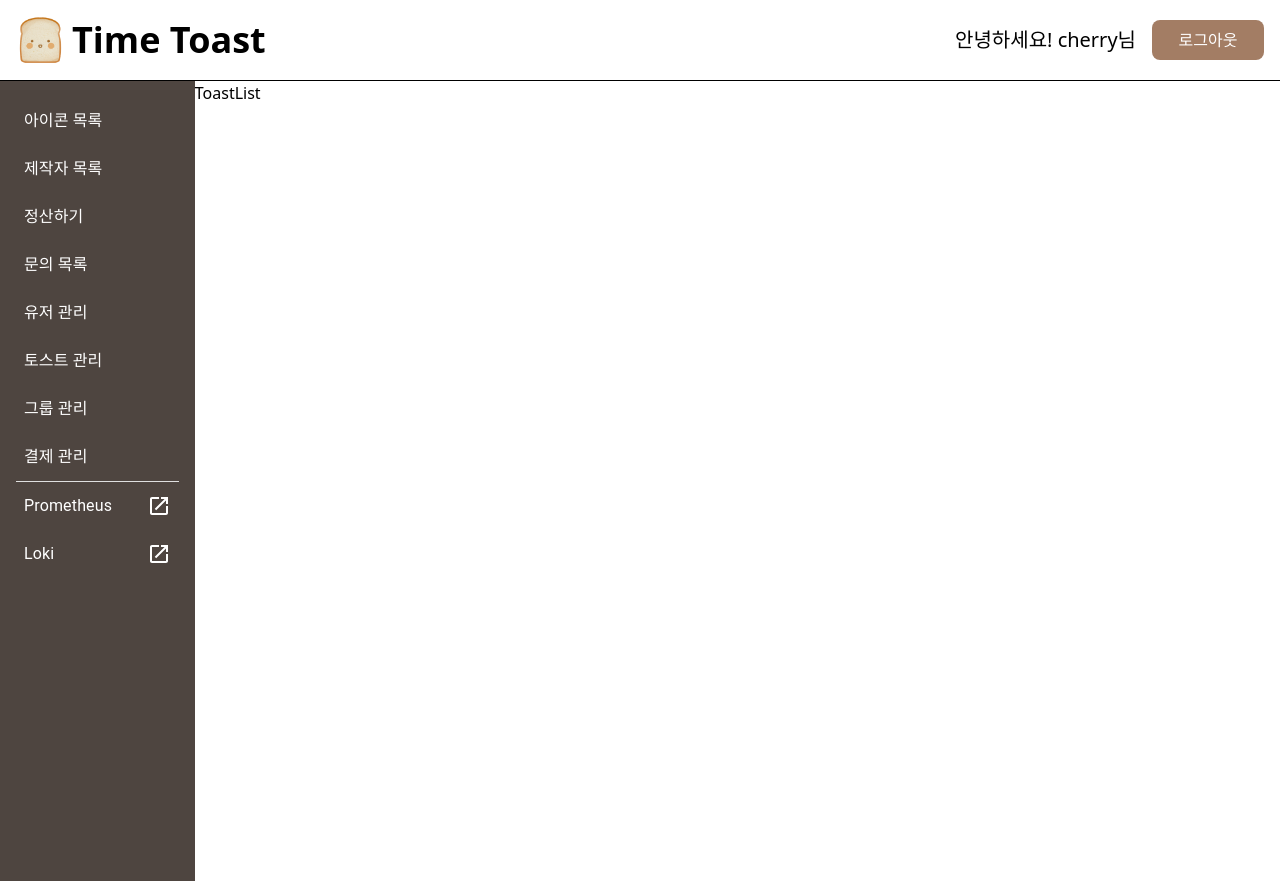
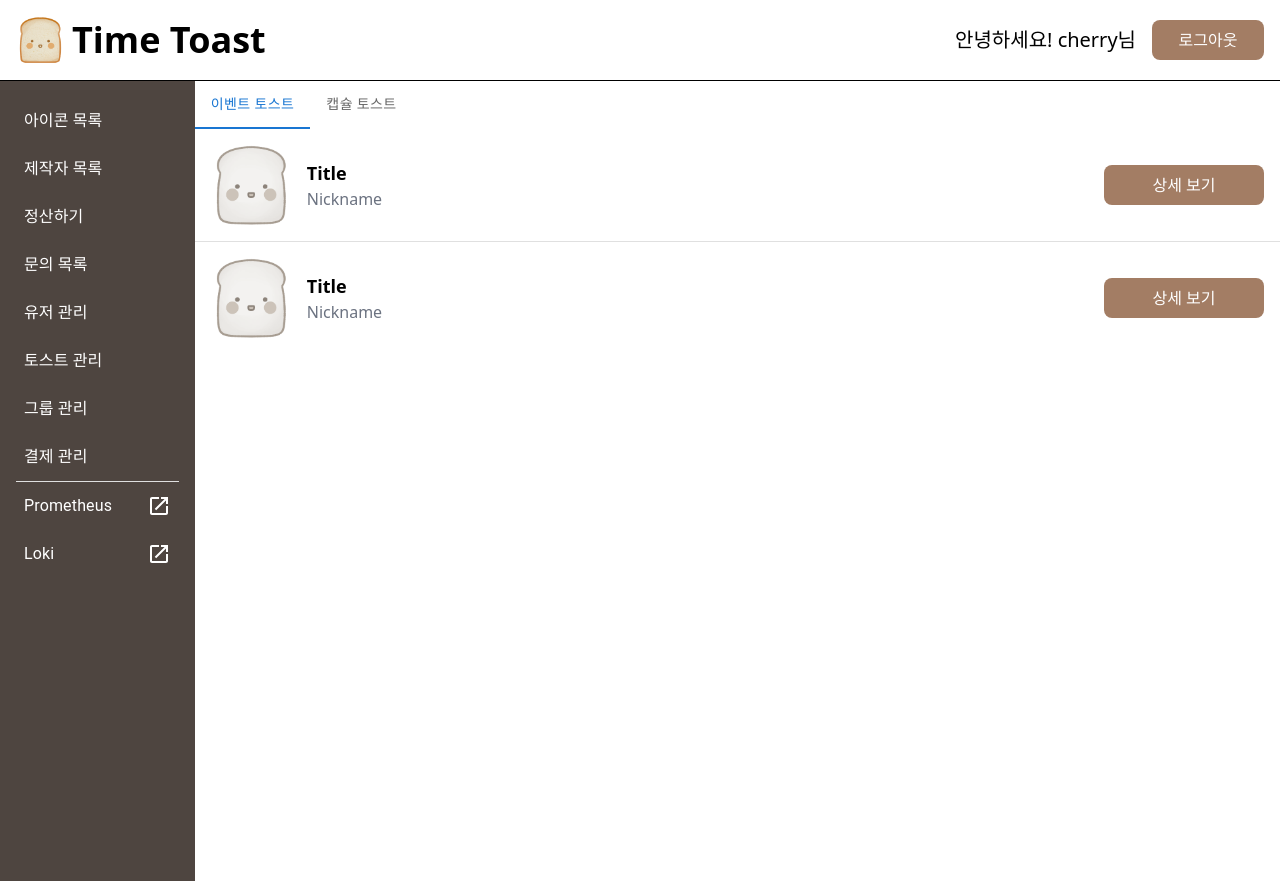
Before and after one commit to cherrywajelly/admin, a React (Vite) app: page /admin/toasts in a window 1280 px wide. Built offline with nearby package versions, Linux system fonts and the light colour scheme; no server answers; sample sign-in values are in the browser's storage.

Commit message:
🌈 Update: Admin Toast UI

```diff
--- /dev/null
+++ b/src/pages/admin/CapsuleToastDetail.tsx
@@ -0,0 +1,68 @@
+import { ReactNode, useEffect, useState } from 'react';
+import { useParams } from 'react-router-dom';
+import { CapsuleToastDetail } from '../../types/Types';
+import InfoSection from '../../sections/InfoSection';
+import PiecesSection from '../../sections/PiecesSection';
+
+const CapsuleToastDetailPage = (): ReactNode => {
+  const { id } = useParams();
+  const [capsuleToastDetail, setCapsuleToastDetail] = useState<CapsuleToastDetail>();
+
+  useEffect(() => {
+    setCapsuleToastDetail({
+      id: 1,
+      image: '/images/empty.png',
+      title: 'Title',
+      group: 'Group',
+      memoDate: '2024-01-01',
+      openDate: '2024-01-01',
+      isOpened: false,
+      capsuleToastType: 'GROUP',
+      createdAt: '2024-01-01',
+      pieces: [
+        {
+          id: 1,
+          title: 'Title',
+          image: '/images/empty.png',
+          nickname: 'Nickname',
+          createdAt: '2024-01-01',
+        },
+        {
+          id: 2,
+          title: 'Title',
+          image: '/images/empty.png',
+          nickname: 'Nickname',
+          createdAt: '2024-01-01',
+        },
+      ],
+    });
+  }, [id]);
+
+  return (
+    capsuleToastDetail && (
+      <div className="min-h-screen p-8 space-y-8">
+        <div className="flex flex-row items-center justify-between">
+          <div className="flex flex-row items-center space-x-4">
+            <img src={capsuleToastDetail.image} alt="Profile" className="w-24 h-24" />
+            <div className="flex flex-col justify-center">
+              <h1 className="text-2xl font-bold">{capsuleToastDetail.title}</h1>
+            </div>
+          </div>
+          <div className="flex flex-row items-center space-x-4"></div>
+        </div>
+        <InfoSection infos={[
+          { key: '기록 날짜', value: capsuleToastDetail.memoDate },
+          { key: '열림 날짜', value: capsuleToastDetail.openDate },
+          { key: '열림 여부', value: capsuleToastDetail.isOpened ? '열림' : '닫힘' },
+          { key: '생성 날짜', value: capsuleToastDetail.createdAt },
+          { key: '그룹', value: capsuleToastDetail.group },
+          { key: '토스트 타입', value: capsuleToastDetail.capsuleToastType },
+        ]} />
+
+        <PiecesSection pieces={capsuleToastDetail.pieces} />
+      </div>
+    )
+  );
+};
+
+export default CapsuleToastDetailPage;
--- /dev/null
+++ b/src/pages/admin/CapsuleToastList.tsx
@@ -0,0 +1,56 @@
+import { ReactNode, useContext, useEffect, useState } from 'react';
+import { ContextProps } from '../../types/Props';
+import { useNavigate } from 'react-router-dom';
+import Context from '../../contexts/Context';
+import { AdminMenu } from '../../types/Enums';
+import { CapsuleToast } from '../../types/Types';
+import ListElem from '../../components/ListElem';
+import Button from '../../components/Button';
+
+const CapsuleToastListPage = (): ReactNode => {
+  const navigate = useNavigate();
+  const { setSelectedMenu } = useContext(Context) as ContextProps;
+  const [capsuleToasts, setCapsuleToasts] = useState<CapsuleToast[]>([]);
+
+  const handleButtonClick = (id: number): void => {
+    setSelectedMenu(AdminMenu.TOAST_DETAIL);
+    navigate(`/admin/capsuletoasts/${id}`);
+  };
+
+  useEffect((): void => {
+    setCapsuleToasts([
+      {
+        id: 1,
+        title: 'Title',
+        group: 'Group',
+        image: '/images/empty.png',
+      },
+      {
+        id: 2,
+        title: 'Title',
+        group: 'Group',
+        image: '/images/empty.png',
+      },
+    ]);
+  }, []);
+
+  return (
+    <div>
+      {capsuleToasts.map((capsuleToast: CapsuleToast, idx: number) => (
+        <ListElem
+          key={idx}
+          image={capsuleToast.image}
+          title={capsuleToast.title}
+          subtitle={capsuleToast.group}
+          background="bg-white"
+          divider={idx < capsuleToasts.length - 1}
+          buttons={[
+            <Button text="상세 보기" onClick={() => handleButtonClick(capsuleToast.id)} />,
+          ]}
+        />
+      ))}
+    </div>
+  );
+};
+
+export default CapsuleToastListPage;
--- /dev/null
+++ b/src/pages/admin/EventToastDetail.tsx
@@ -0,0 +1,63 @@
+import { ReactNode, useEffect, useState } from 'react';
+import { useParams } from 'react-router-dom';
+import { EventToastDetail } from '../../types/Types';
+import InfoSection from '../../sections/InfoSection';
+import JamsSection from '../../sections/JamsSection';
+
+const EventToastDetailPage = (): ReactNode => {
+  const { id } = useParams();
+  const [eventToastDetail, setEventToastDetail] = useState<EventToastDetail>();
+
+  useEffect(() => {
+    setEventToastDetail({
+      id: 1,
+      image: '/images/empty.png',
+      title: 'Title',
+      nickname: 'Nickname',
+      openDate: '2024-01-01',
+      isOpened: false,
+      createdAt: '2024-01-01',
+      jams: [
+        {
+          id: 1,
+          title: 'Title',
+          image: '/images/empty.png',
+          nickname: 'Nickname',
+          createdAt: '2024-01-01',
+        },
+        {
+          id: 2,
+          title: 'Title',
+          image: '/images/empty.png',
+          nickname: 'Nickname',
+          createdAt: '2024-01-01',
+        },
+      ],
+    });
+  }, [id]);
+
+  return (
+    eventToastDetail && (
+      <div className="min-h-screen p-8 space-y-8">
+        <div className="flex flex-row items-center justify-between">
+          <div className="flex flex-row items-center space-x-4">
+            <img src={eventToastDetail.image} alt="Profile" className="w-24 h-24" />
+            <div className="flex flex-col justify-center">
+              <h1 className="text-2xl font-bold">{eventToastDetail.title}</h1>
+            </div>
+          </div>
+          <div className="flex flex-row items-center space-x-4"></div>
+        </div>
+        <InfoSection infos={[
+          { key: '열림 날짜', value: eventToastDetail.openDate },
+          { key: '열림 여부', value: eventToastDetail.nickname },
+          { key: '생성 날짜', value: eventToastDetail.createdAt },
+        ]} />
+
+        <JamsSection jams={eventToastDetail.jams} />
+      </div>
+    )
+  );
+};
+
+export default EventToastDetailPage;
--- /dev/null
+++ b/src/pages/admin/EventToastList.tsx
@@ -0,0 +1,56 @@
+import { ReactNode, useContext, useEffect, useState } from 'react';
+import { ContextProps } from '../../types/Props';
+import { useNavigate } from 'react-router-dom';
+import Context from '../../contexts/Context';
+import { AdminMenu } from '../../types/Enums';
+import { EventToast } from '../../types/Types';
+import ListElem from '../../components/ListElem';
+import Button from '../../components/Button';
+
+const EventToastListPage = (): ReactNode => {
+  const navigate = useNavigate();
+  const { setSelectedMenu } = useContext(Context) as ContextProps;
+  const [eventToasts, setEventToasts] = useState<EventToast[]>([]);
+
+  const handleButtonClick = (id: number): void => {
+    setSelectedMenu(AdminMenu.TOAST_DETAIL);
+    navigate(`/admin/eventtoasts/${id}`);
+  };
+
+  useEffect((): void => {
+    setEventToasts([
+      {
+        id: 1,
+        title: 'Title',
+        nickname: 'Nickname',
+        image: '/images/empty.png',
+      },
+      {
+        id: 2,
+        title: 'Title',
+        nickname: 'Nickname',
+        image: '/images/empty.png',
+      },
+    ]);
+}, []);
+
+  return (
+    <div>
+      {eventToasts.map((eventToast: EventToast, idx: number) => (
+        <ListElem
+          key={idx}
+          image={eventToast.image}
+          title={eventToast.title}
+          subtitle={eventToast.nickname}
+          background="bg-white"
+          divider={idx < eventToasts.length - 1}
+          buttons={[
+            <Button text="상세 보기" onClick={() => handleButtonClick(eventToast.id)} />,
+          ]}
+        />
+      ))}
+    </div>
+  );
+};
+
+export default EventToastListPage;
--- a/src/pages/admin/ToastDetail.tsx
+++ /dev/null
@@ -1,18 +0,0 @@
-import { ReactNode, useEffect } from 'react';
-import { useParams } from 'react-router-dom';
-
-const ToastDetailPage = (): ReactNode => {
-  const { id } = useParams();
-
-  useEffect(() => {
-
-  }, [id]);
-
-  return (
-    <div>
-      ToastDetail
-    </div>
-  );
-};
-
-export default ToastDetailPage;
--- a/src/pages/admin/ToastList.tsx
+++ b/src/pages/admin/ToastList.tsx
@@ -1,25 +1,25 @@
-import { ReactNode, useContext, useEffect } from 'react';
-import { ContextProps } from '../../types/Props';
-import { useNavigate } from 'react-router-dom';
-import Context from '../../contexts/Context';
-import { AdminMenu } from '../../types/Enums';
+import { ReactNode, useState } from 'react';
+import { ToastType } from '../../types/Enums';
+import { Tab, Tabs } from '@mui/material';
+import EventToastList from './EventToastList';
+import CapsuleToastList from './CapsuleToastList';
 
 const ToastListPage = (): ReactNode => {
-  const navigate = useNavigate();
-  const { setSelectedMenu } = useContext(Context) as ContextProps;
+  const [toastType, setToastType] = useState<ToastType>(ToastType.EVENT);
 
-  const handleButtonClick = (id: number): void => {
-    setSelectedMenu(AdminMenu.TOAST_DETAIL);
-    navigate(`/admin/toasts/${id}`);
+  const handleToastTapChange = (_: React.SyntheticEvent, newValue: ToastType): void => {
+    setToastType(newValue);
   };
-
-  useEffect((): void => {
-
-  }, []);
 
   return (
     <div>
-      ToastList
+      <Tabs value={toastType} onChange={handleToastTapChange} aria-label="toast tabs">
+        {[ToastType.EVENT, ToastType.CAPSULE].map((toast: ToastType) => (
+          <Tab key={toast} value={toast} label={toast} />
+        ))}
+      </Tabs>
+      {toastType === ToastType.EVENT && <EventToastList />}
+      {toastType === ToastType.CAPSULE && <CapsuleToastList />}
     </div>
   );
 };
--- a/src/router/Admin.ts
+++ b/src/router/Admin.ts
@@ -11,7 +11,8 @@ import UserDetail from '../pages/admin/UserDetail.tsx';
 import PaymentList from '../pages/admin/PaymentList.tsx';
 import PaymentDetail from '../pages/admin/PaymentDetail.tsx';
 import ToastList from '../pages/admin/ToastList.tsx';
-import ToastDetail from '../pages/admin/ToastDetail.tsx';
+import EventToastDetail from '../pages/admin/EventToastDetail.tsx';
+import CapsuleToastDetail from '../pages/admin/CapsuleToastDetail.tsx';
 import GroupList from '../pages/admin/GroupList.tsx';
 import GroupDetail from '../pages/admin/GroupDetail.tsx';
 
@@ -29,7 +30,8 @@ export {
   PaymentList as AdminPaymentList,
   PaymentDetail as AdminPaymentDetail,
   ToastList as AdminToastList,
-  ToastDetail as AdminToastDetail,
+  EventToastDetail as AdminEventToastDetail,
+  CapsuleToastDetail as AdminCapsuleToastDetail,
   GroupList as AdminGroupList,
   GroupDetail as AdminGroupDetail,
 };
--- a/src/router/Router.tsx
+++ b/src/router/Router.tsx
@@ -22,7 +22,8 @@ import {
   AdminPaymentList,
   AdminPaymentDetail,
   AdminToastList,
-  AdminToastDetail,
+  AdminEventToastDetail,
+  AdminCapsuleToastDetail,
   AdminGroupList,
   AdminGroupDetail,
 } from './Admin';
@@ -62,7 +63,8 @@ const Router = (): ReactNode => {
             <Route path="payments" element={<AdminPaymentList />} />
             <Route path="payments/:id" element={<AdminPaymentDetail />} />
             <Route path="toasts" element={<AdminToastList />} />
-            <Route path="toasts/:id" element={<AdminToastDetail />} />
+            <Route path="eventtoasts/:id" element={<AdminEventToastDetail />} />
+            <Route path="capsuletoasts/:id" element={<AdminCapsuleToastDetail />} />
             <Route path="groups" element={<AdminGroupList />} />
             <Route path="groups/:id" element={<AdminGroupDetail />} />
           </Route>
--- a/src/types/Enums.tsx
+++ b/src/types/Enums.tsx
@@ -60,3 +60,9 @@ export const MethodType = {
   PUT: 'PUT',
 } as const;
 export type MethodType = (typeof MethodType)[keyof typeof MethodType];
+
+export const ToastType = {
+  EVENT: '이벤트 토스트',
+  CAPSULE: '캡슐 토스트',
+} as const;
+export type ToastType = (typeof ToastType)[keyof typeof ToastType];
```
